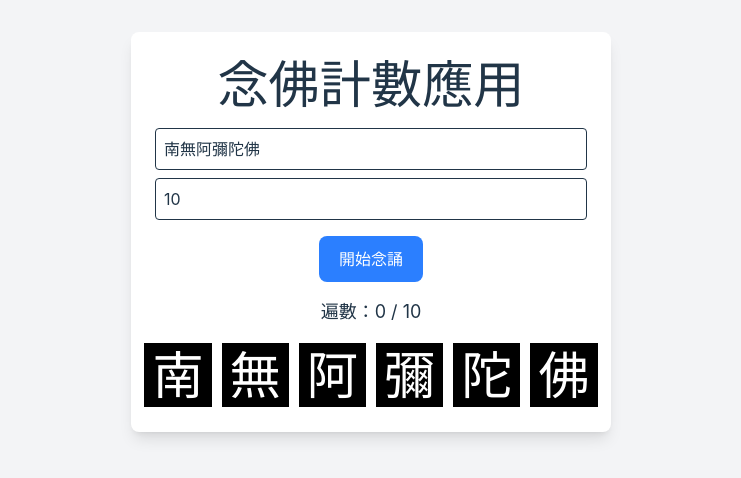
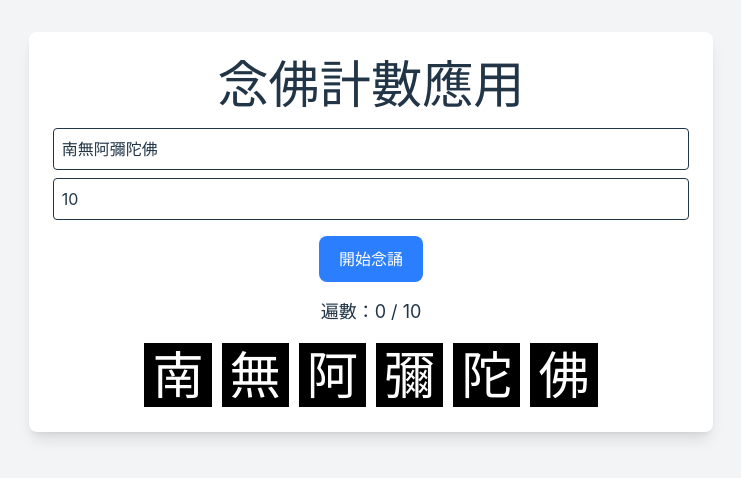
Before and after one commit to masterkai/chanting-buddha-app, a React (Vite) app: page / in a window 1280 px wide. Shown: the part 168-646 px from the top of the page, without its empty margins (269-1010 px from the left). Built offline with nearby package versions, Linux system fonts and the light colour scheme.

Commit message:
feat: Add will-change-auto style to counter display (main)
Improved performance of the counter display by adding
the `will-change-auto` style. This prevents unnecessary
layout recalculations.

```diff
--- a/src/App.tsx
+++ b/src/App.tsx
@@ -40,7 +40,7 @@ function App() {
     return (
         <div className="flex flex-col items-center justify-center min-h-screen min-w-screen bg-gray-100 p-4 m-auto">
             {!finished ? (
-                <div className="bg-white p-6 rounded-lg shadow-lg w-120 text-center m-auto max-w-full">
+                <div className="bg-white p-6 rounded-lg shadow-lg will-change-auto text-center m-auto max-w-full">
                     <h1 className="text-xl font-bold mb-4">念佛計數應用</h1>
                     <input
                         type="text"
```
